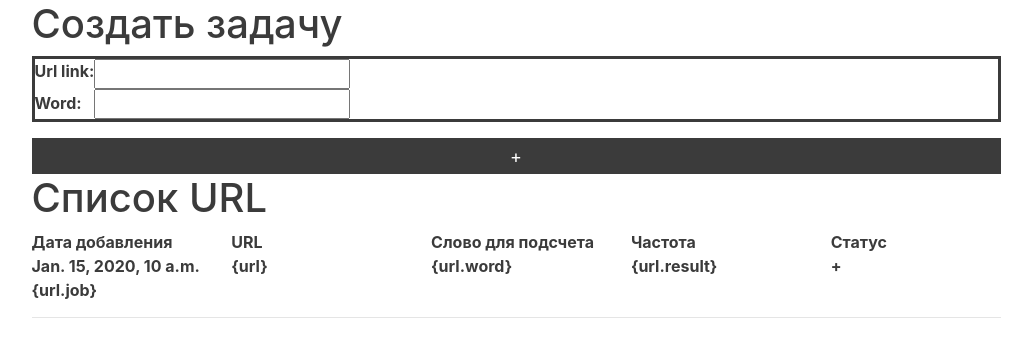
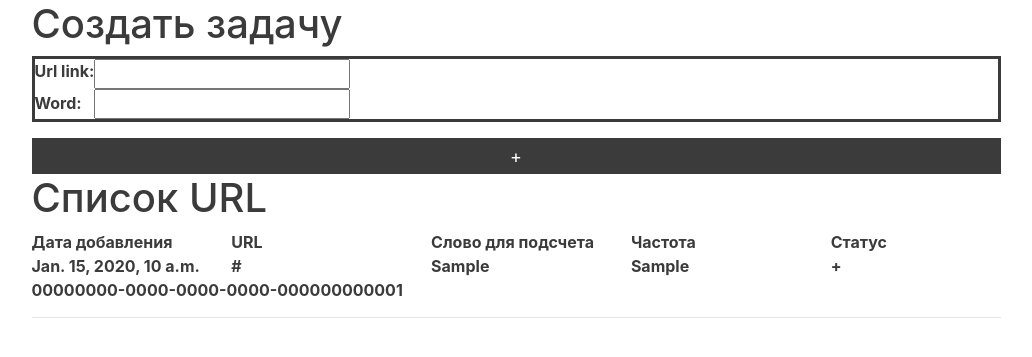
Before and after one commit to KznRkjp/mod21homework, a Django app: page /url_count/list/ in a window 1280 px wide. Shown: the top 357 px of the page, without its empty margins (124-1156 px from the left). Run offline with Django 3.2, Linux system fonts and the light colour scheme; tables that the repository leaves empty hold one stand-in row (values such as "Sample post"); some libraries are stand-ins or nearby versions.

Commit message:
Update list.html

```diff
--- a/url_count/templates/urls/list.html
+++ b/url_count/templates/urls/list.html
@@ -36,10 +36,10 @@
       {% for url in urls %}
     <div class="row">
         <div class="col-sm">{{url.date}}</div>
-        <div class="col-lg">{url}</div>
-        <div class="col-sm">{url.word}</div>
+        <div class="col-lg">{{url}}</div>
+        <div class="col-sm">{{url.word}}</div>
         {% if url.status %}
-          <div class="col-sm">{url.result}</div>
+          <div class="col-sm">{{url.result}}</div>
           <div class="col-sm">+</div>
         {% else %}
           <div class="col-sm">-</div>
@@ -47,7 +47,7 @@
         {% endif %}
     </div>
     <div class="row">
-    <div class="col">{url.job}</div>
+    <div class="col">{{url.job}}</div>
     </div>
       <hr/>
 
```
